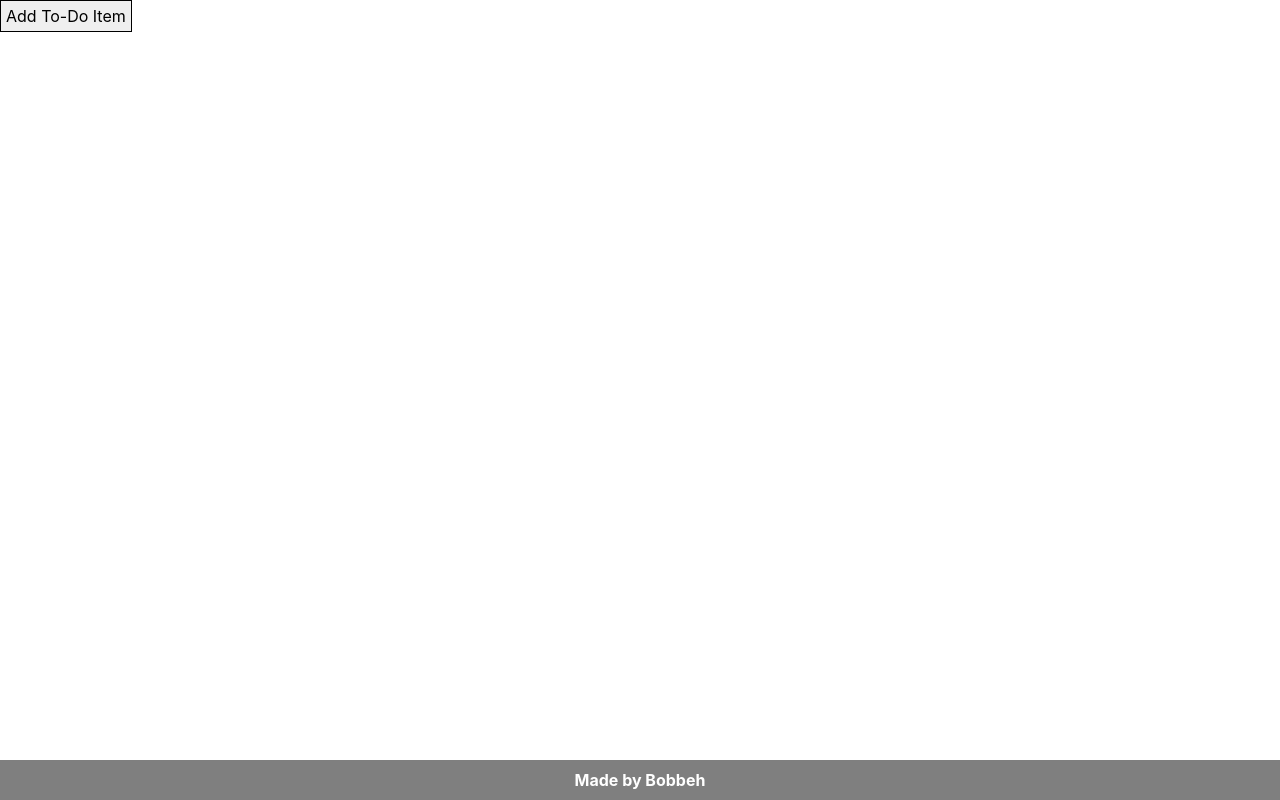
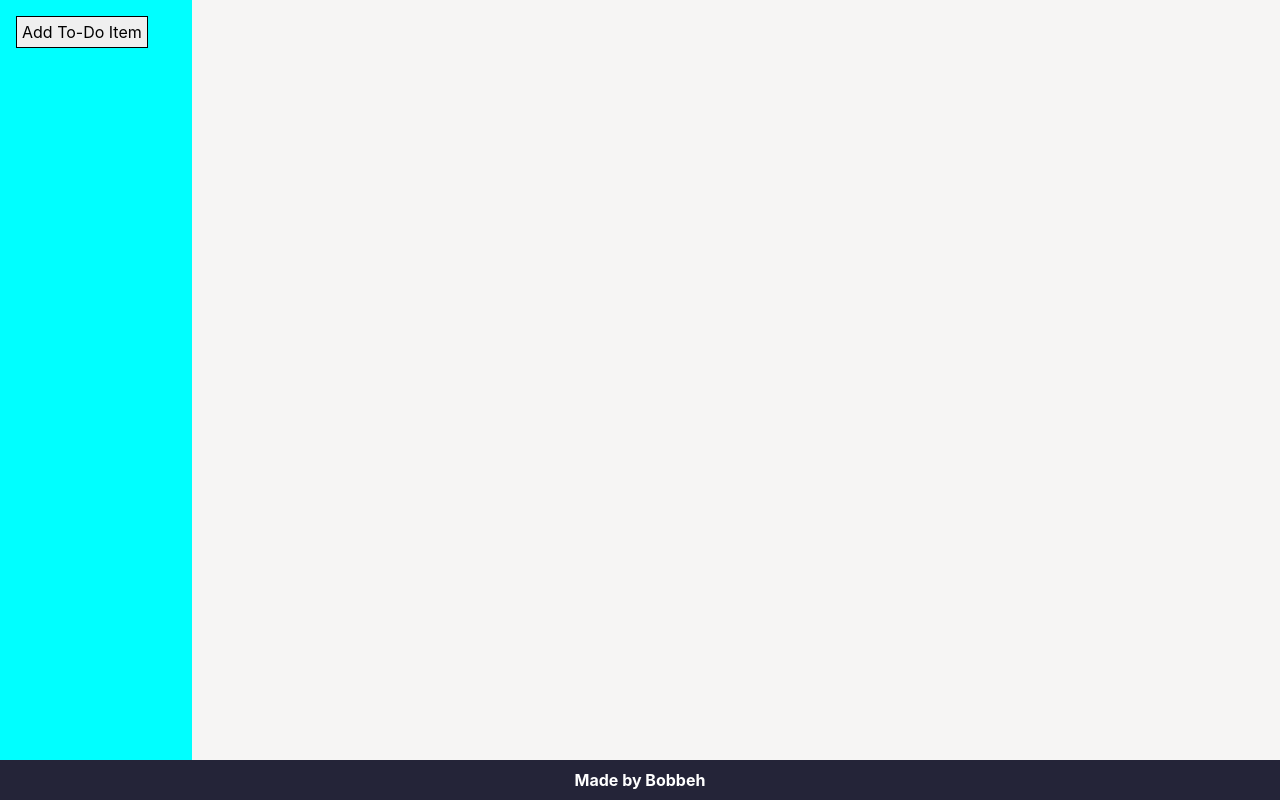
Before and after one commit to bdelucia/odin-todo, a website built with webpack: page src/index.html in a window 1280 px wide. Built offline with nearby package versions, Linux system fonts and the light colour scheme.

Commit message:
more webpage styling

```diff
--- a/src/modules/dom.js
+++ b/src/modules/dom.js
@@ -1,4 +1,5 @@
 const content = document.getElementById('content');
+const sidebar = document.getElementById('sidebar');
 
 export function popupForm () {
     const form = document.createElement('form');
@@ -14,8 +15,6 @@ export function popupForm () {
     const overlay = document.createElement('div');
 
     form.id = 'form';
-    form.action = 'submit';
-    form.method = 'POST';
 
     titleLabel.setAttribute('for', 'title');
     titleLabel.textContent = 'Title: ';
@@ -73,12 +72,14 @@ export function popupForm () {
             overlay.style.display = 'none';
         }, 300);
     }
-
-    const button = document.createElement('button');
-    button.textContent = 'Add To-Do Item';
-    button.addEventListener('click', showForm);
-
     submitButton.addEventListener('click', hideForm);
 
-    content.append(form, overlay, button);
+    const addTodoItemBtn = document.createElement('button');
+    addTodoItemBtn.textContent = 'Add To-Do Item';
+    addTodoItemBtn.className = 'sidebar-item';
+    addTodoItemBtn.addEventListener('click', showForm);
+
+    sidebar.append(addTodoItemBtn);
+
+    content.append(form, overlay);
 }
--- a/src/styles.css
+++ b/src/styles.css
@@ -1,3 +1,14 @@
+:root {
+  --primary-color: rgb(36, 36, 56);
+  --secondary-color: #00FFFF;
+  --text-color: #F6F5F4;
+}
+
+.light-theme {
+  --primary-color: #F6F5F4;
+  --text-color: rgb(36, 36, 56);
+}
+
 * {
   font-family: 'Inter';
   box-sizing: border-box;
@@ -26,6 +37,22 @@ button {
 
 .container {
   flex-grow: 1;
+  background-color: var(--text-color);
+}
+
+#sidebar {
+  display: flex;
+  flex-direction: column;
+  align-items: flex-start;
+  justify-content: flex-start;
+  width: 15vw;
+  height: 100%;
+  background-color: var(--secondary-color);
+}
+
+.sidebar-item {
+  margin-left: 1rem;
+  margin-top: 1rem;
 }
 
 #form {
@@ -48,7 +75,7 @@ footer {
     display: flex;
     justify-content: center;
     align-items: center;
-    background-color: rgba(0, 0, 0, 0.5);
+    background-color: var(--primary-color);
     color: white;
     font-weight: bold;
     padding: 10px 0;
```
